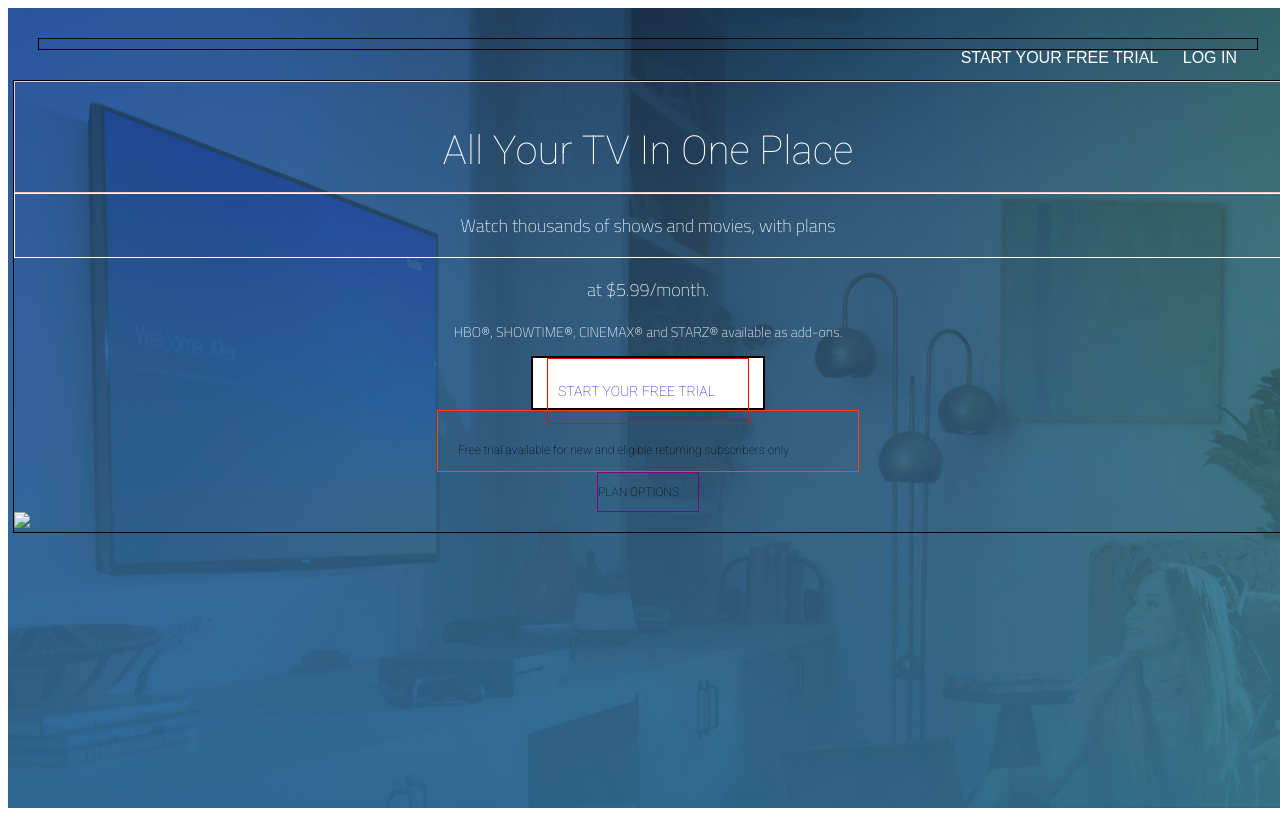
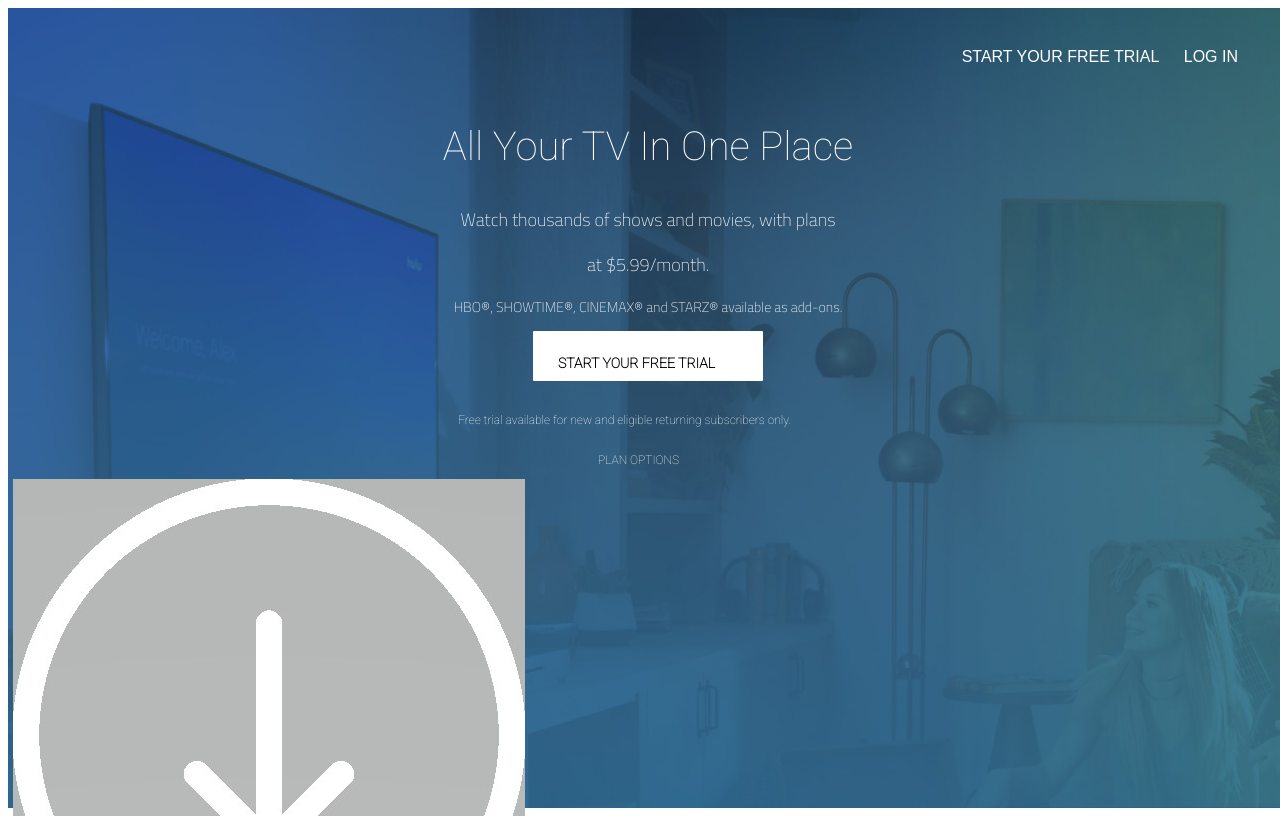
Before and after one commit to LindseyDickerson/staticLayoutOct2019, a plain HTML site: page index.html in a window 1280 px wide. Drawn offline with Linux system fonts and the light colour scheme.

Commit message:
monday morning

```diff
--- a/index.html
+++ b/index.html
@@ -11,17 +11,13 @@
     <link href="https://fonts.googleapis.com/css?family=Roboto:100|Titillium+Web:200&display=swap" rel="stylesheet">
 </head>
 <body>
-    <div class="wrapper">
     <div class="viewOne">
             <div class="navbar">
                 <ul class="navbarItems">
-                <!-- <li id="li1" img src="assets/blackLogo.png" ></li1>  -->
+                <li id="li1" img src="assets/blackLogo.png" ></li1>
                 <li id="li2"><a href="blank.html"; target="_blank" style="color:white";>START YOUR FREE TRIAL</a></li>
                 <li id="li3"><a href="blank.html"; target="_blank" style="color:white";>LOG IN</a></li>
                 </ul>
-            <!-- <div id="huluLogo"></div>
-            <div id="freeTrial" a href="_blank">START YOUR FREE TRIAL</div>
-            <div id="logIn" a href="_blank">LOG IN</div> -->
             </div>
             <div class="splash">
                     <div id="onePlace"><p>All Your TV In One Place</p></div>
@@ -29,20 +25,23 @@
                     <div id="fiveNinetyNine"><p>at $5.99/month.</p></div>
                     <div id="addOns"><p>HBO®, SHOWTIME®, CINEMAX® and STARZ® available as add-ons.</p></div>
                     <div class="startTrial">
-                <div id="trialText"><a href="blank.html"; target="_blank"><p>START YOUR FREE TRIAL</p></a></div>
+                        <div id="trialText"><a href="blank.html"; target="_blank"style="color:black";><p><b>START YOUR FREE TRIAL</b></p></a></div>
+
                     </div>
-            <div id="stipulations"><p>Free trial available for new and eligible returning subscribers only.</p></div>
+                <div id="stipulations" style="color:white";><p>Free trial available for new and eligible returning subscribers only.</p></div>
 
                 <div class="options">
-            <div id="plan"><p>PLAN OPTIONS</p></div>
-            <img id="downArrow"><img src="/projects/staticLayout/assets/flaticonArrow.png"/>
-
+                <div id="plan" style="color:white";><p>PLAN OPTIONS</p></div>
+                <img id="downArrow"><img src="/assets/whiteArrow.jpg">
+                </div>
+            </div>
         </div>
     </div>
 </div>
 
         <div class="viewTwo">
+
         </div>
-    </div>
+
 </body>
 </html>
--- a/main.css
+++ b/main.css
@@ -5,6 +5,7 @@ body {
     margin: 0;
     padding: 0;
     overflow-x: hidden;
+    display: flex;
 }
 
 .viewOne {
@@ -29,7 +30,7 @@ a:hover, a:visited, a:link, a:active
     background: transparent;
     display: block;
     padding: 0px;
-    border: 1px solid black;
+    border: none;
     margin: 30px;
 }
 
@@ -43,13 +44,13 @@ a:hover, a:visited, a:link, a:active
 
 }
 
-/* #li1 {
+#li1 {
     height: 10px;
     width: 15px;
     display: block;
     display: inline;
     float: left;
-} */
+}
 
 #li2 {
     display: inline;
@@ -65,7 +66,7 @@ a:hover, a:visited, a:link, a:active
 
 
 .splash {
-    border: 1px solid black;
+    border: none;
     margin: 5px;
 }
 
@@ -76,7 +77,7 @@ a:hover, a:visited, a:link, a:active
     text-align: center;
     top: 20px;
     padding: 5px;
-    border: 1px solid pink;
+    border: none;
 
     height: 100px;
 
@@ -88,7 +89,7 @@ a:hover, a:visited, a:link, a:active
     color: white;
     text-align: center;
     padding: 0px;
-    border: 1px solid white;
+    border: none;
 }
 
 #fiveNinetyNine {
@@ -109,7 +110,7 @@ a:hover, a:visited, a:link, a:active
 
 .startTrial {
 
-    border: 2px black solid;
+    border: none;
     width: 230px;
     height: 50px;
     font: 16px black;
@@ -123,7 +124,7 @@ a:hover, a:visited, a:link, a:active
 }
 
 #trialText {
-    border: 1px solid red;
+    border: none;
     font-family: 'Roboto', sans-serif !important;
     font: 14px black;
     margin: auto;
@@ -133,7 +134,7 @@ a:hover, a:visited, a:link, a:active
 }
 
 #stipulations {
-    border: 1px solid orangered;
+    border: none;
     font-family: 'Roboto', sans-serif !important;
     font: 12px whitesmoke;
     margin: auto;
@@ -145,7 +146,7 @@ a:hover, a:visited, a:link, a:active
 }
 
 #plan {
-    border: 1px solid purple;
+    border: none;
     font-family: 'Roboto', sans-serif !important;
     font: 12px white;
     margin: auto;
@@ -160,10 +161,10 @@ a:hover, a:visited, a:link, a:active
 
 
 .viewTwo {
-    background-image: url("/projects/staticLayout/assets/view2bg.jpg");
+    background-image: url('view2bg.jpg');
     height: 100vh;
     width: 100vw;
     background-attachment: fixed;
     background-repeat: no-repeat;
-    z-index: 0;
+    z-index: 1;
 }
```
Also changed, not shown: view2bg.jpg (renamed from assets/view2bg.jpg). Lines whose indentation alone changed are shown as unchanged.
